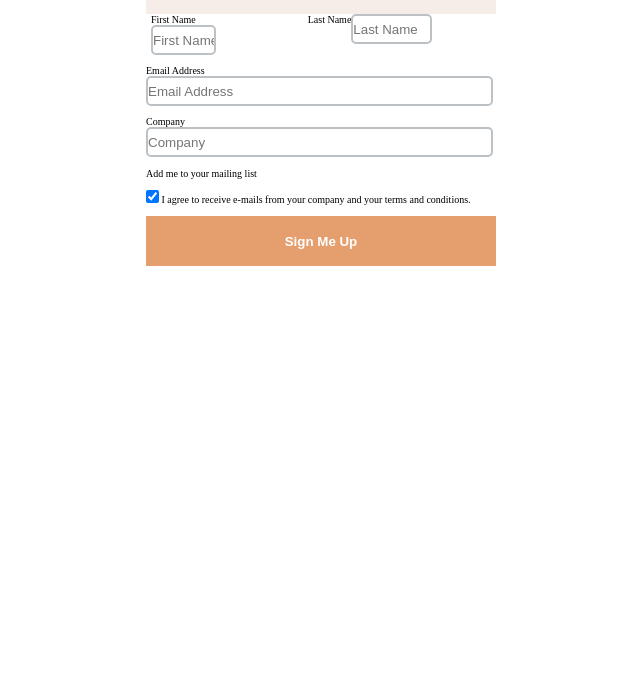
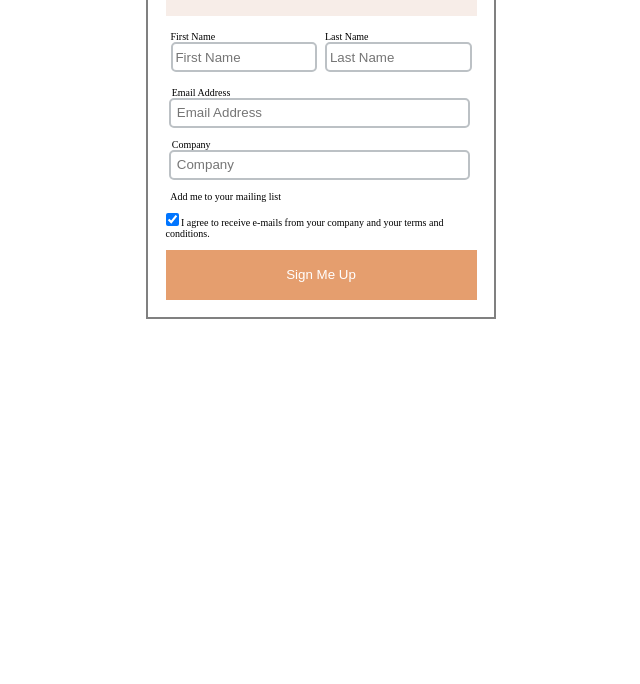
Before and after one commit to io7-chandni/io7-aspirant, a plain HTML site: page assignments/20250124 Basic Form/Newsletter.html in a window 1280 px wide. Shown: the part 116-800 px from the top of the page, without its empty margins (319-959 px from the left). Drawn offline with Linux system fonts and the light colour scheme.

Commit message:
01.01.2025 Newsletter.html

```diff
--- a/assignments/20250124 Basic Form/Newsletter.css
+++ b/assignments/20250124 Basic Form/Newsletter.css
@@ -6,6 +6,13 @@
 
 html {
   font-size: 62.5%;
+}
+
+.main-section {
+  border: 2px solid grey;
+  padding-left: 5%;
+  padding-right: 5%;
+  padding-bottom: 5%;
 }
 
 .main-form-section .header-section {
@@ -39,14 +46,33 @@ html {
 .input {
   display: flex;
   padding-left: 5px;
+  width: 99%;
 }
 
 .input-box {
   border-radius: 5px;
   border: 2px solid #bcc1c5;
   height: 30px;
-  width: 43%;
+  width: 99%;
   display: grid;
+  margin-right: 2%;
+  padding-left: 2%;
+  margin-bottom: 10%;
+}
+
+.label {
+  margin: 2%;
+}
+
+.label-1 {
+  margin-top: 5%;
+}
+
+.input-1 {
+  justify-content: center;
+  align-items: center;
+  margin-left: 2%;
+  margin-top: 5%;
 }
 
 .Address {
@@ -54,10 +80,13 @@ html {
 }
 
 .input-box-1 {
+  display: flex;
   border-radius: 5px;
   border: 2px solid #bcc1c5;
   height: 30px;
-  width: 99%;
+  width: 97%;
+  margin-left: 1%;
+  padding-left: 2%;
 }
 
 .button {
--- a/assignments/20250124 Basic Form/Newsletter.html
+++ b/assignments/20250124 Basic Form/Newsletter.html
@@ -10,6 +10,7 @@
     <form class="main-form-section">
       <div class="header-section">
         <!--Header section start-->
+        <div class="main-section">
           <header class="header">
             <img
               style="padding-top: 12px; margin-top: 5px; margin-left: 100px"
@@ -30,7 +31,7 @@
 
           <!--main section start-->
           <div class="input">
-          <div>
+            <div class="label-1">
               <label for="First Name">First Name</label>
               <input
                 class="input-box"
@@ -39,23 +40,27 @@
               />
             </div>
 
-          <div class="input">
-            <label for="Last Name">Last Name</label>
-            <input class="input-box" type="Last Name" placeholder="Last Name" />
+            <div class="input-1">
+              <label class="label-2" for="Last Name">Last Name</label>
+              <input
+                class="input-box"
+                type="Last Name"
+                placeholder="Last Name"
+              />
             </div>
           </div>
 
           <div>
-          <p style="margin-top: 10px">Email Address</p>
+            <label class="label" for="Email Address">Email Address</label>
             <input
               class="input-box-1"
               type="Email Address"
               placeholder="Email Address"
             />
           </div>
-
+          <br />
           <div>
-          <p style="margin-top: 10px">Company</p>
+            <label class="label" for="Company">Company</label>
             <input
               class="input-box-1"
               type="Company Address"
@@ -65,7 +70,7 @@
           <br />
 
           <div>
-          <p>Add me to your mailing list</p>
+            <p style="margin-left: 1.5%">Add me to your mailing list</p>
           </div>
           <br />
 
@@ -84,7 +89,8 @@
           <br />
 
           <div>
-          <button class="button"><b>Sign Me Up</b></button>
+            <button class="button">Sign Me Up</button>
+          </div>
         </div>
       </div>
     </form>
--- a/assignments/20250124 Basic Form/passportform.css
+++ b/assignments/20250124 Basic Form/passportform.css
@@ -1,4 +1,5 @@
-* {
+
+0* {
   margin: 0;
   padding: 0;
 }
```
Also changed, not shown: assignments/20250124 Basic Form/Student form.html (+1 -1 lines). Lines whose indentation alone changed are shown as unchanged.
